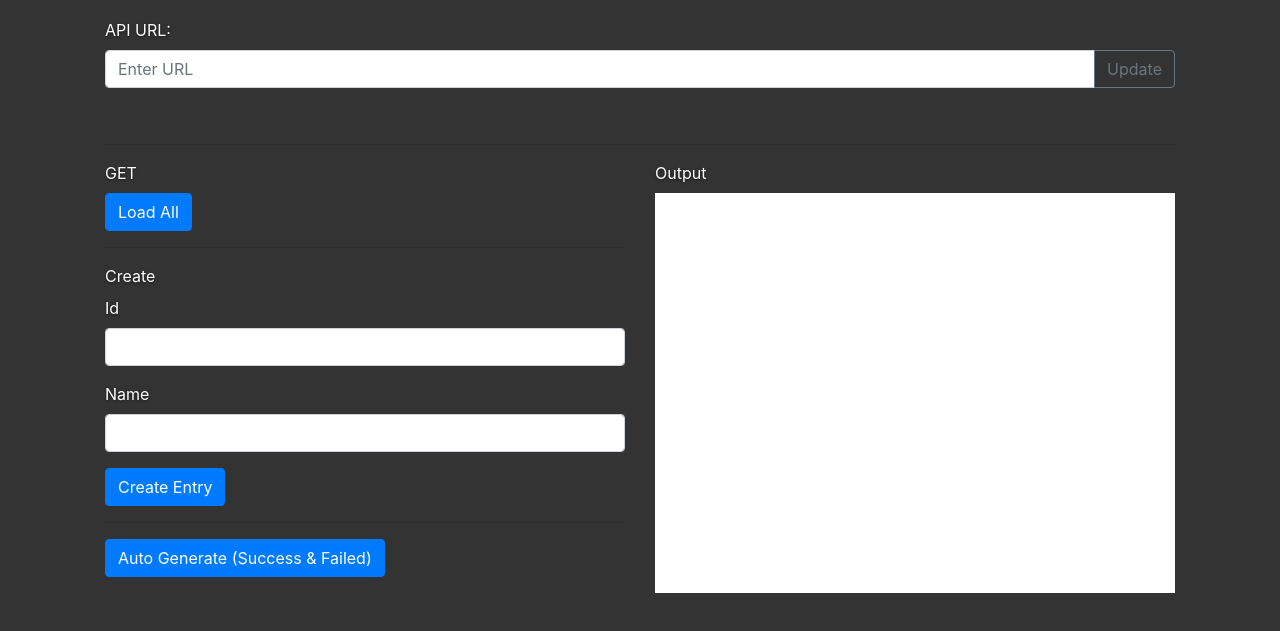
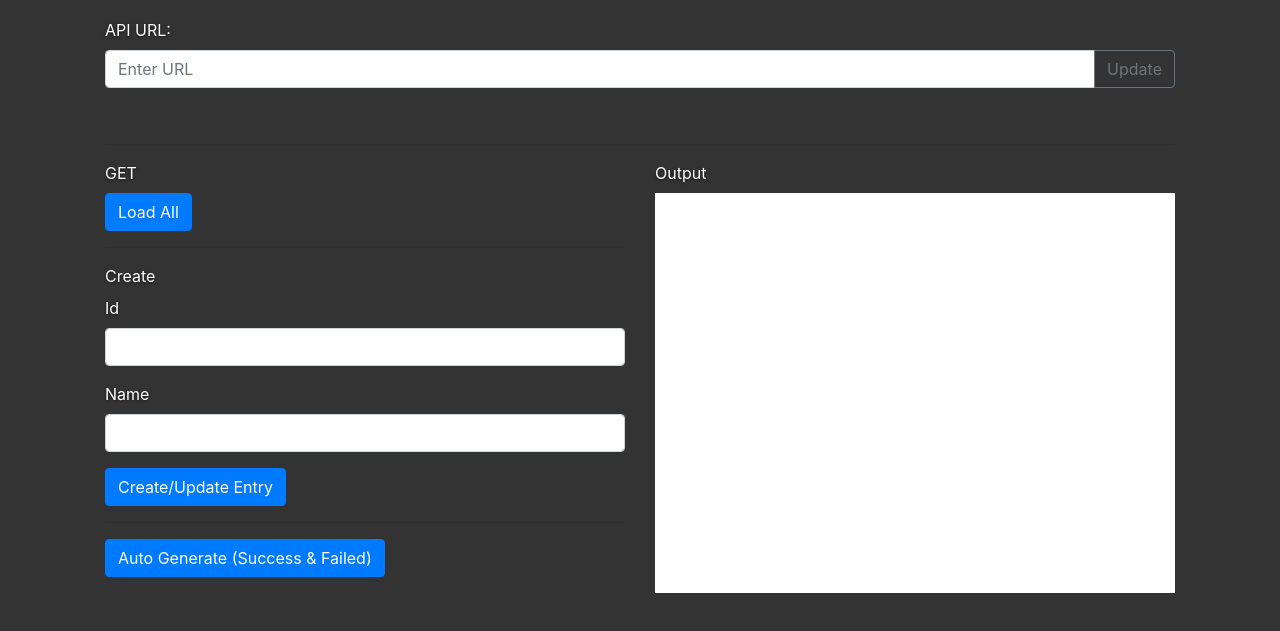
Before and after one commit to ps-interactive/lab_aws_monitor-lambda-application-using-cloudwatch, a plain HTML site: page index.html in a window 1280 px wide. Shown: the part 95-726 px from the top of the page. Drawn offline with nearby package versions, Linux system fonts and the light colour scheme.

Commit message:
Update index.html

```diff
--- a/index.html
+++ b/index.html
@@ -350,7 +350,7 @@ function getUrl(){
                                     <label for="item-name">Name</label>
                                     <input type="text" class="form-control" id="item-name">
                                 </div>
-                                <button type="submit" class="btn btn-primary">Create Entry</button>
+                                <button type="submit" class="btn btn-primary">Create/Update Entry</button>
                                 <hr>
                                 <button type="button" id="autogenerate-data" class="btn btn-primary">Auto Generate (Success & Failed)
 
```
